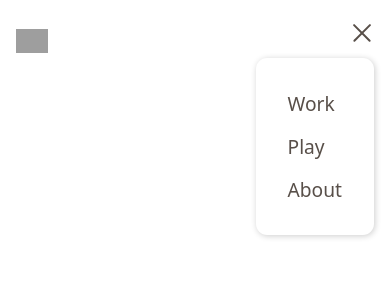
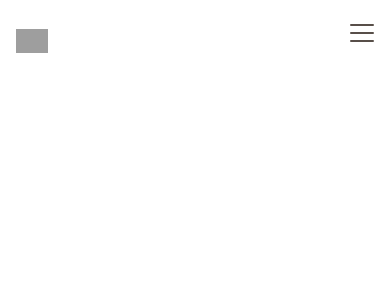
Before and after one commit to denaliazhi/portfolio-v4, a React (Vite) app: page / in a window 390 px wide. Shown: the top 300 px of the page. Built offline with nearby package versions, Linux system fonts and the light colour scheme; grey boxes are pictures that could not be loaded; a web font is replaced by a local one.

Commit message:
feat: default menu close on mobile

```diff
--- a/src/components/Menu.jsx
+++ b/src/components/Menu.jsx
@@ -6,14 +6,14 @@ export default function Menu({ items }) {
   const BREAKPOINT = 768;
 
   useEffect(() => {
+    if (screenWidth < BREAKPOINT) {
+      // Collapse menu if screen-width changes to below breakpoint
+      setIsOpen(false);
+    } else {
+      setIsOpen(true);
+    }
     const handleResize = () => {
       setScreenWidth(window.innerWidth);
-      if (screenWidth < BREAKPOINT) {
-        // Collapse menu if screen-width changes
-        setIsOpen(false);
-      } else {
-        setIsOpen(true);
-      }
     };
     window.addEventListener("resize", handleResize);
     return () => {
@@ -27,15 +27,15 @@ export default function Menu({ items }) {
 
   return (
     <nav>
-      <div
+      <button
         className={isOpen ? "nav-icon x-mark" : "nav-icon"}
-        aria-label="Show the menu"
+        aria-label={isOpen ? "Close menu" : "Open menu"}
         onClick={handleClick}
       >
         <div></div>
         <div></div>
         <div></div>
-      </div>
+      </button>
       {isOpen && (
         <li className="nav-items">
           {items.map((item) => (
--- a/src/index.css
+++ b/src/index.css
@@ -29,7 +29,22 @@ a:active {
   text-decoration: none;
 }
 
+button {
+  outline: none;
+  border: none;
+  background-color: transparent;
+}
+
+h1 {
+  font-size: 7.5rem;
+}
+
+h2 {
+  font-size: 3rem;
+}
+
 /* --------------- HEADER --------------- */
+
 header {
   display: flex;
   justify-content: space-between;
@@ -63,7 +78,7 @@ header {
 }
 
 .nav-icon {
-  opacity: 0;
+  display: none;
 }
 
 .nav-items {
@@ -71,19 +86,17 @@ header {
   gap: 2rem;
 }
 
+/* --------------- HERO TEXT --------------- */
+
+/* --------------- MOBILE --------------- */
+
 @media (max-width: 768px) {
   body {
     padding: 1.5rem 1rem;
   }
 
-  nav {
-    margin-left: auto;
-  }
-
   /* Hamburger menu */
   .nav-icon {
-    opacity: 1;
-
     margin-bottom: 1rem;
 
     display: flex;
@@ -106,13 +119,15 @@ header {
   }
 
   .nav-icon.x-mark > div:nth-child(1) {
-    transform: translateY(0.5rem) rotateZ(45deg);
+    transform: translateY(0.3rem) rotateZ(45deg);
   }
+
   .nav-icon.x-mark > div:nth-child(2) {
-    opacity: 0;
+    display: none;
   }
+
   .nav-icon.x-mark > div:nth-child(3) {
-    transform: translateY(-0.5rem) rotateZ(-45deg);
+    transform: translateY(-0.3rem) rotateZ(-45deg);
   }
 
   .nav-items {
```
